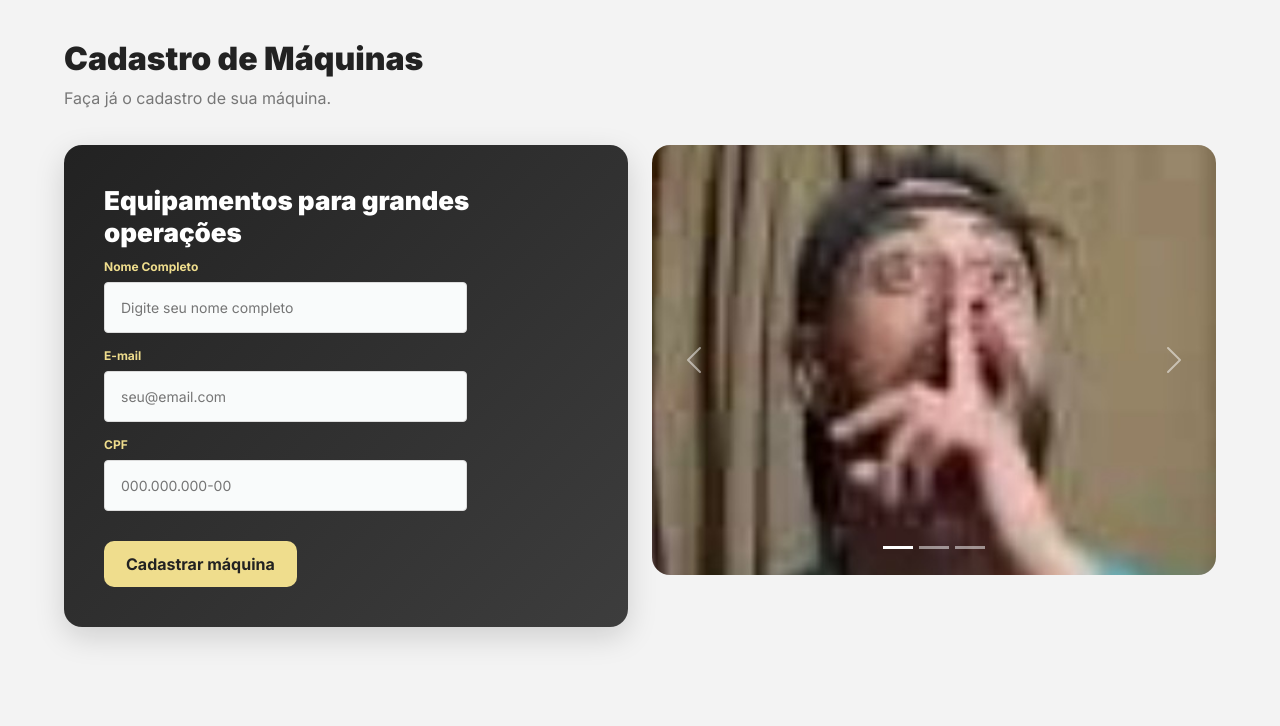
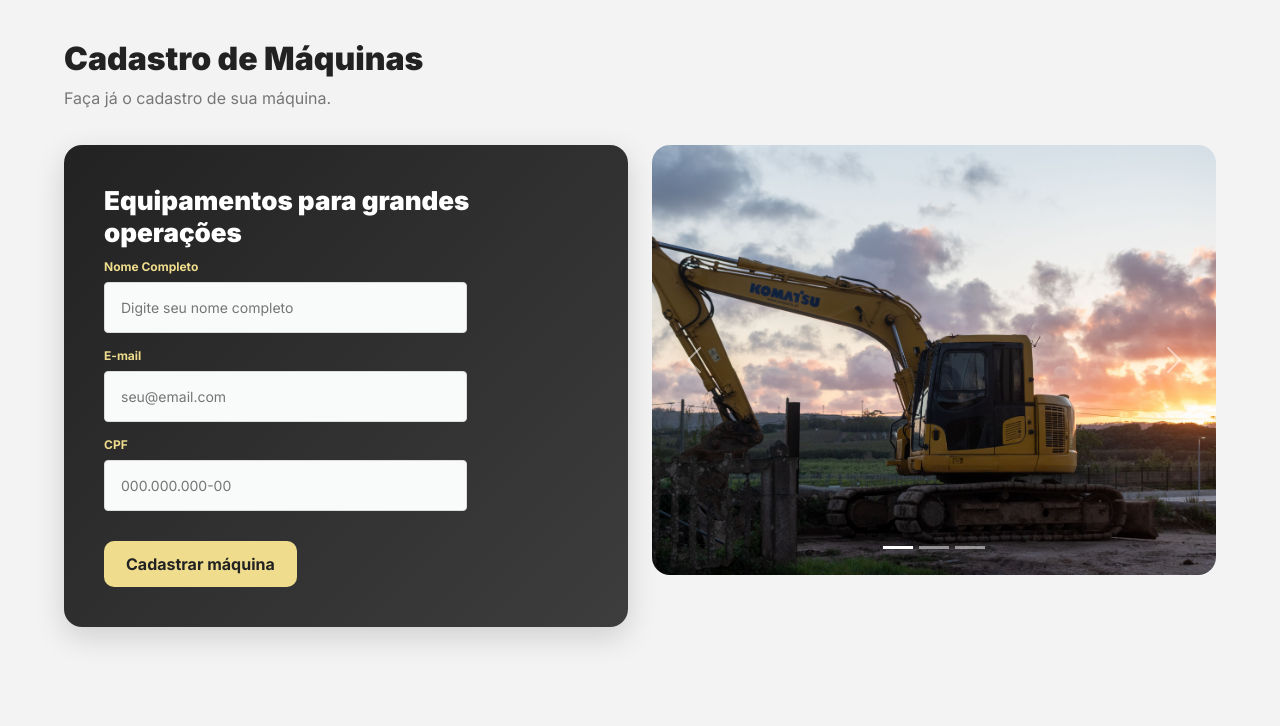
Before and after one commit to Diego130956/Web_final, a Flask app: page /cadastro_maquinas in a window 1280 px wide. Shown: the part 78-804 px from the top of the page. Run offline with Flask 3, Linux system fonts and the light colour scheme.

Commit message:
first commit

```diff
--- a/templates/cad_maquinas.html
+++ b/templates/cad_maquinas.html
@@ -168,13 +168,13 @@
                 </div>
                 <div class="carousel-inner">
                     <div class="carousel-item active">
-                        <img src="/static/img/mavi.jpg" class="d-block w-100" alt="...">
+                        <img src="/static/img/maquina2.jpg" class="d-block w-100" alt="...">
                     </div>
                     <div class="carousel-item ">
                         <img src="/static/img/maquina4.jpg" class="d-block w-100" alt="...">
                     </div>
                     <div class="carousel-item ">
-                        <img src="/static/img/maquina2.jpg" class="d-block w-100" alt="...">
+                        <img src="/static/img/maquina3.jpg" class="d-block w-100" alt="...">
                     </div>
                 </div>
                 <button class="carousel-control-prev" type="button" data-target="#carouselExampleIndicators" data-bs-target="#carouselExampleIndicators" data-slide="prev" data-bs-slide="prev">
```
